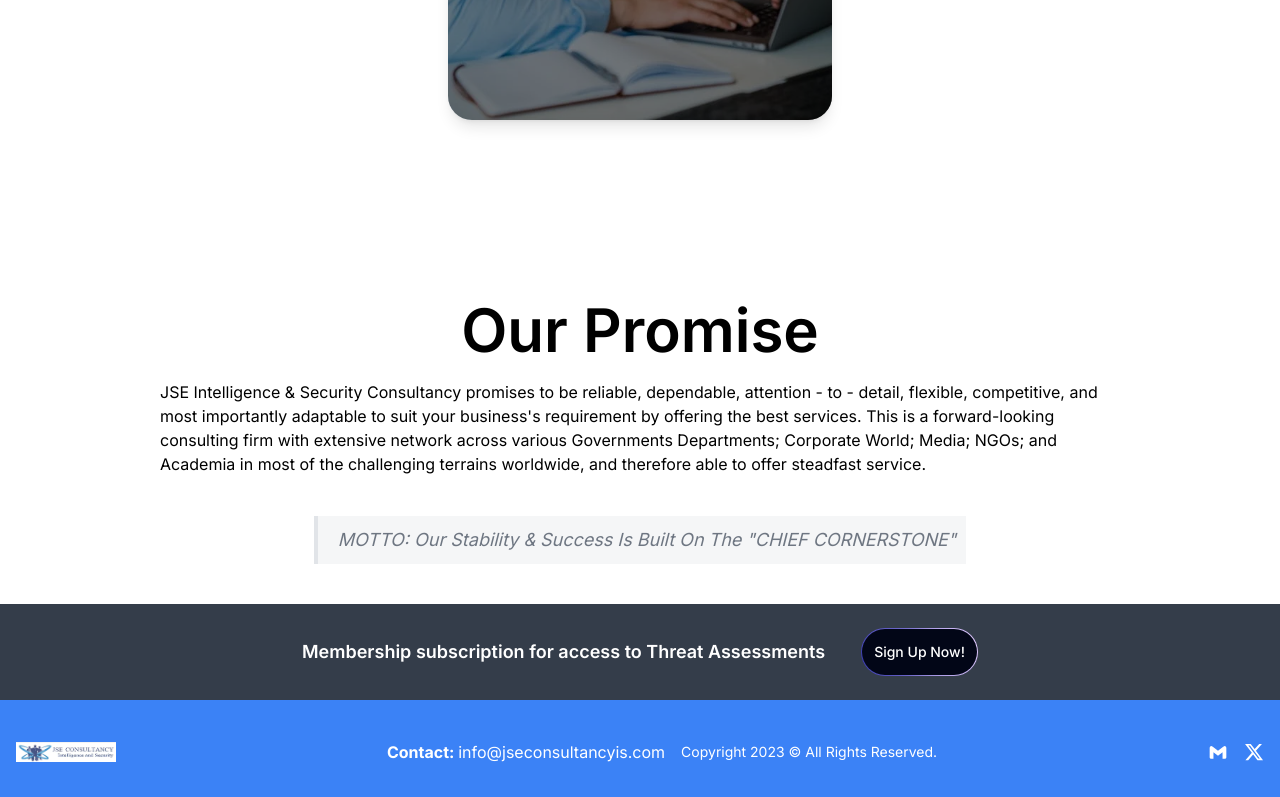
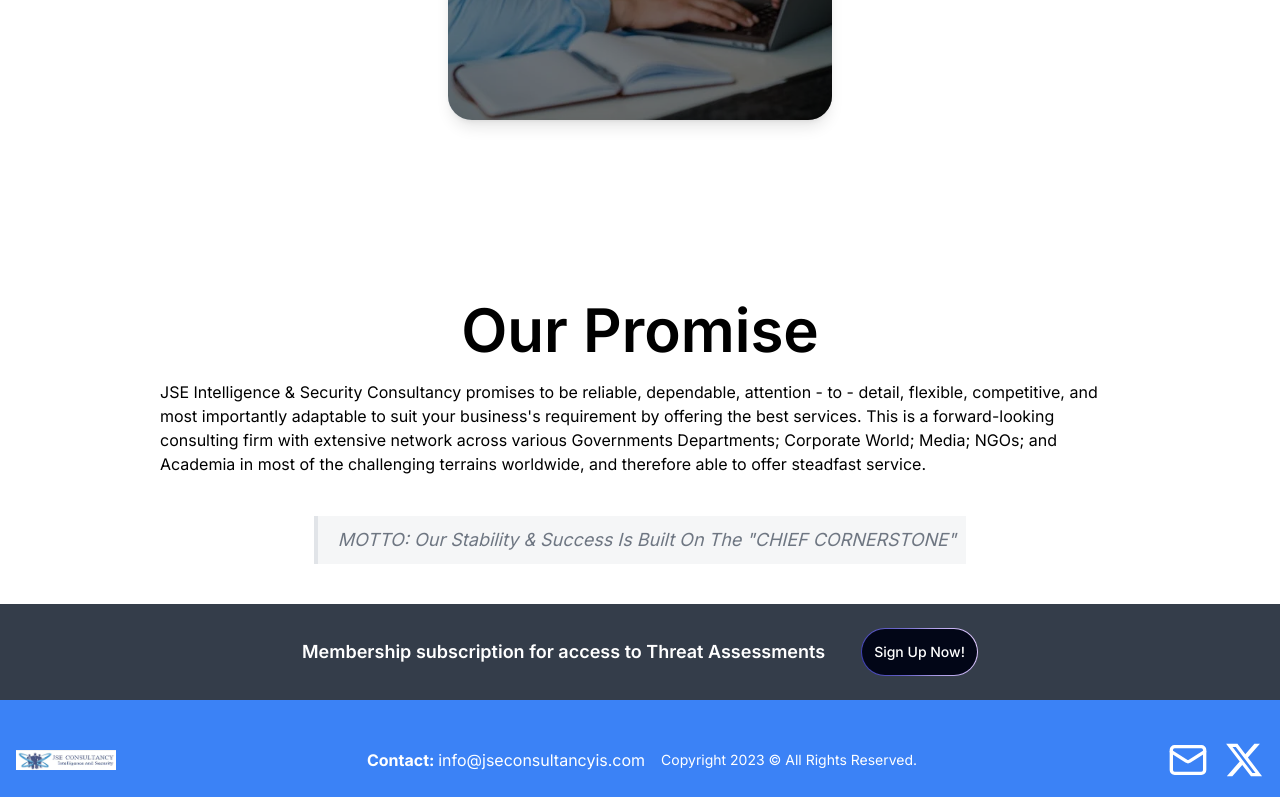
Before and after one commit to jaedag/jse-consultancy, a Next.js app: page / in a window 1280 px wide. Shown: the part 2000-2797 px from the top of the page. Built offline with nearby package versions, Linux system fonts and the light colour scheme.

Commit message:
feat(ui): update footer icons and links for improved visibility

```diff
--- a/src/components/footer.tsx
+++ b/src/components/footer.tsx
@@ -3,6 +3,7 @@
 import Link from 'next/link'
 import { BiLogoGmail } from 'react-icons/bi'
 import { FaXTwitter } from 'react-icons/fa6'
+import { Mail } from 'lucide-react'
 
 export default function Footer() {
   return (
@@ -22,10 +23,10 @@
       <Spacer />
       <div className="flex gap-4">
         <Link href="mailto:info@jseconsultancyis.com">
-          <BiLogoGmail size={20} />
+          <Mail size={40} />
         </Link>
-        <Link href={' '}>
-          <FaXTwitter size={20} />
+        <Link href={'https://twitter.com/JSE_Consultancy'}>
+          <FaXTwitter size={40} />
         </Link>
       </div>
     </footer>
```
